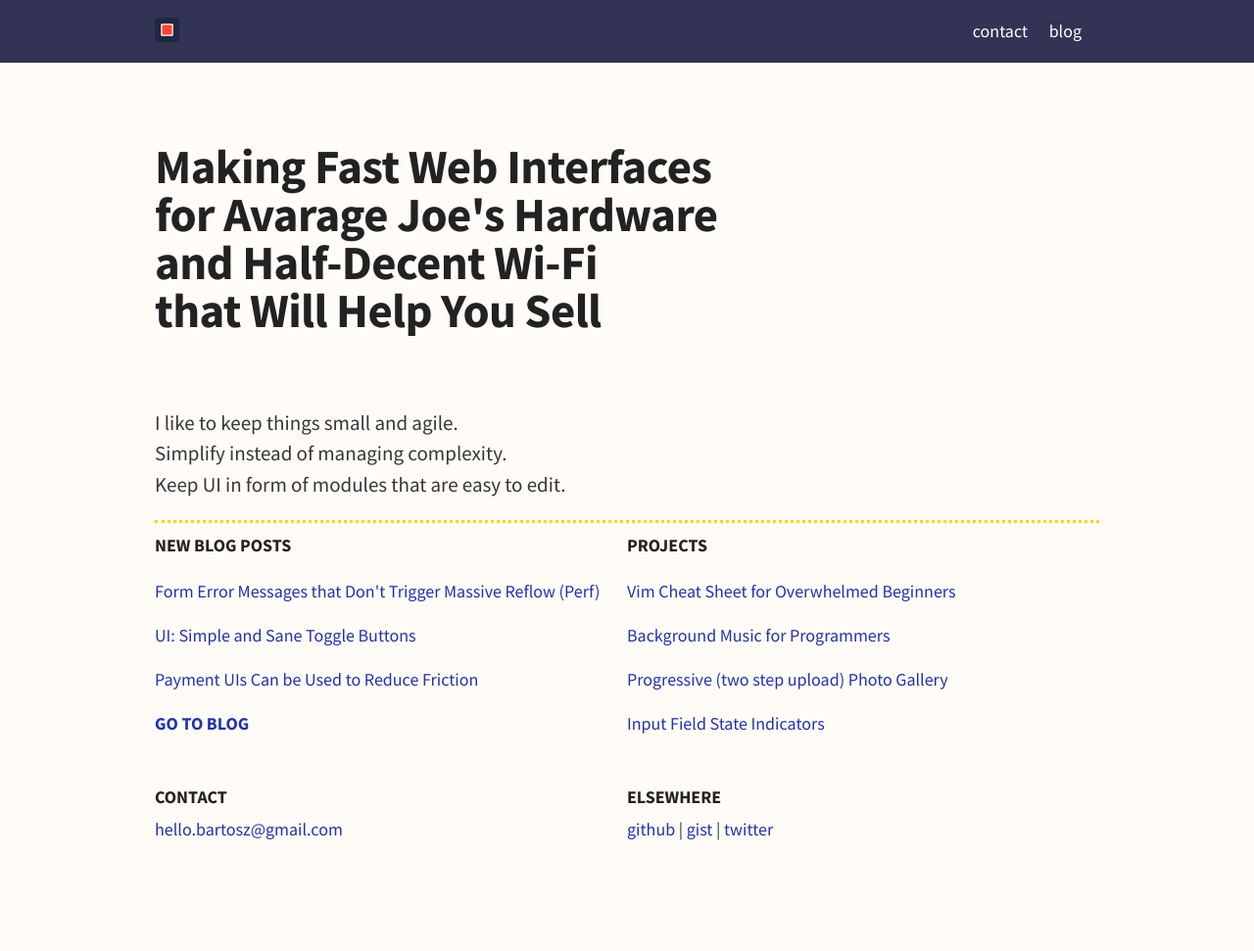
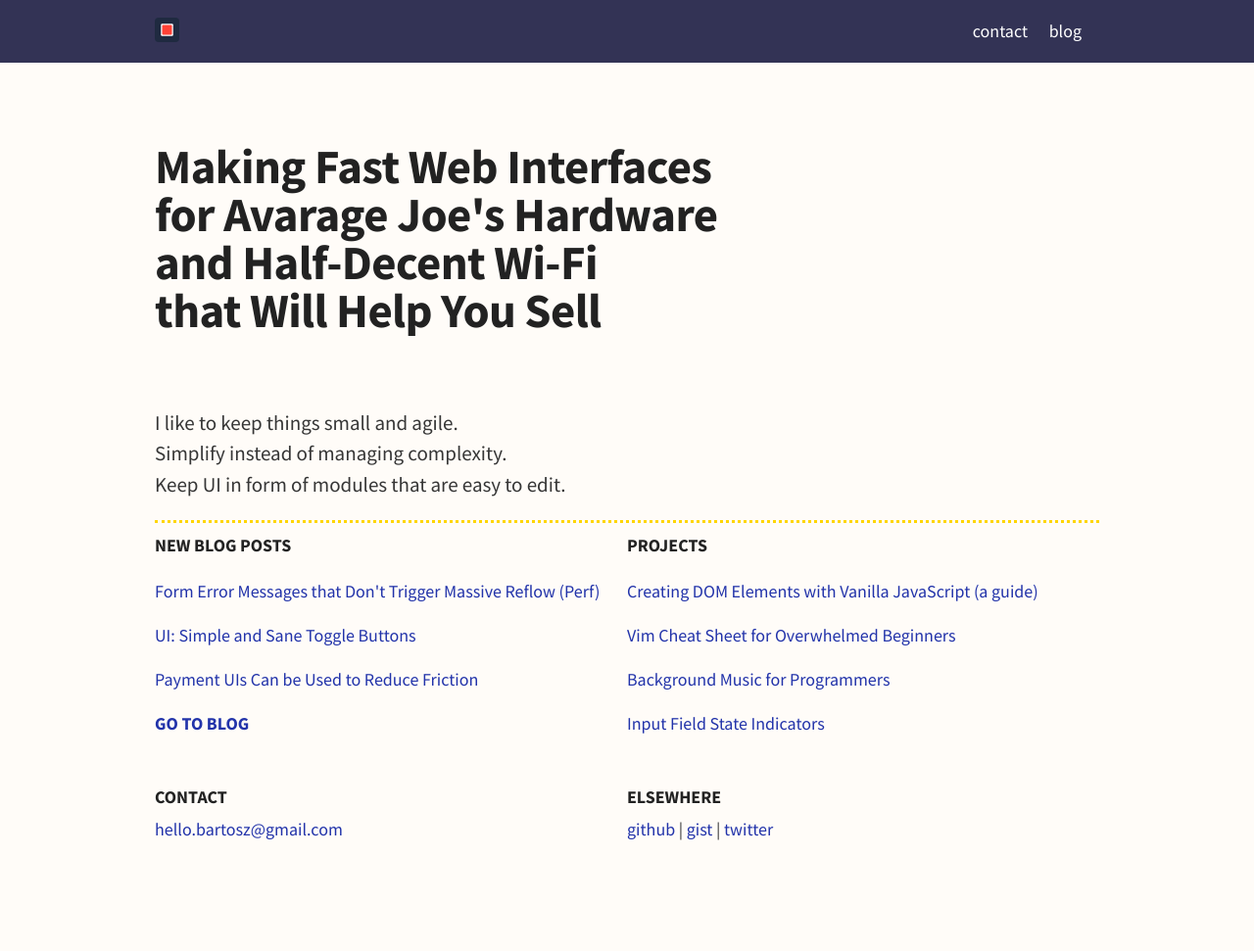
Before and after one commit to bart747/bart747, a Jekyll site: the page built from index.html, in a window 1280 px wide. Shown: the whole page at 98% size. Built offline with Jekyll 4.4.1, drawn with Linux system fonts in a browser that asks for light colours; comment, search, counter and statistics services are not loaded.

Commit message:
add home link to new project

```diff
--- a/index.html
+++ b/index.html
@@ -87,6 +87,11 @@ layout: default
       <h3 class="menu-list-title">Projects</h3>
 
       <li>
+        <a href="/projects/dom">Creating DOM Elements with
+          Vanilla JavaScript (a guide)</a>
+      </li>
+
+      <li>
         <a href="/Vim-Cheat-Sheet-for-Overwhelmed-Beginners">Vim Cheat Sheet for Overwhelmed Beginners</a>
         </li>
 
@@ -94,9 +99,6 @@ layout: default
         <a href="/projects/music">Background Music for Programmers</a>
         </li>
 
-        <li>
-        <a href="/projects/gallery">Progressive (two step upload) Photo Gallery</a>
-        </li>
 
         <li>
         <a href="/Input-field-state-indicators">Input Field State Indicators</a>
```
Also changed, not shown: 2 other files.
